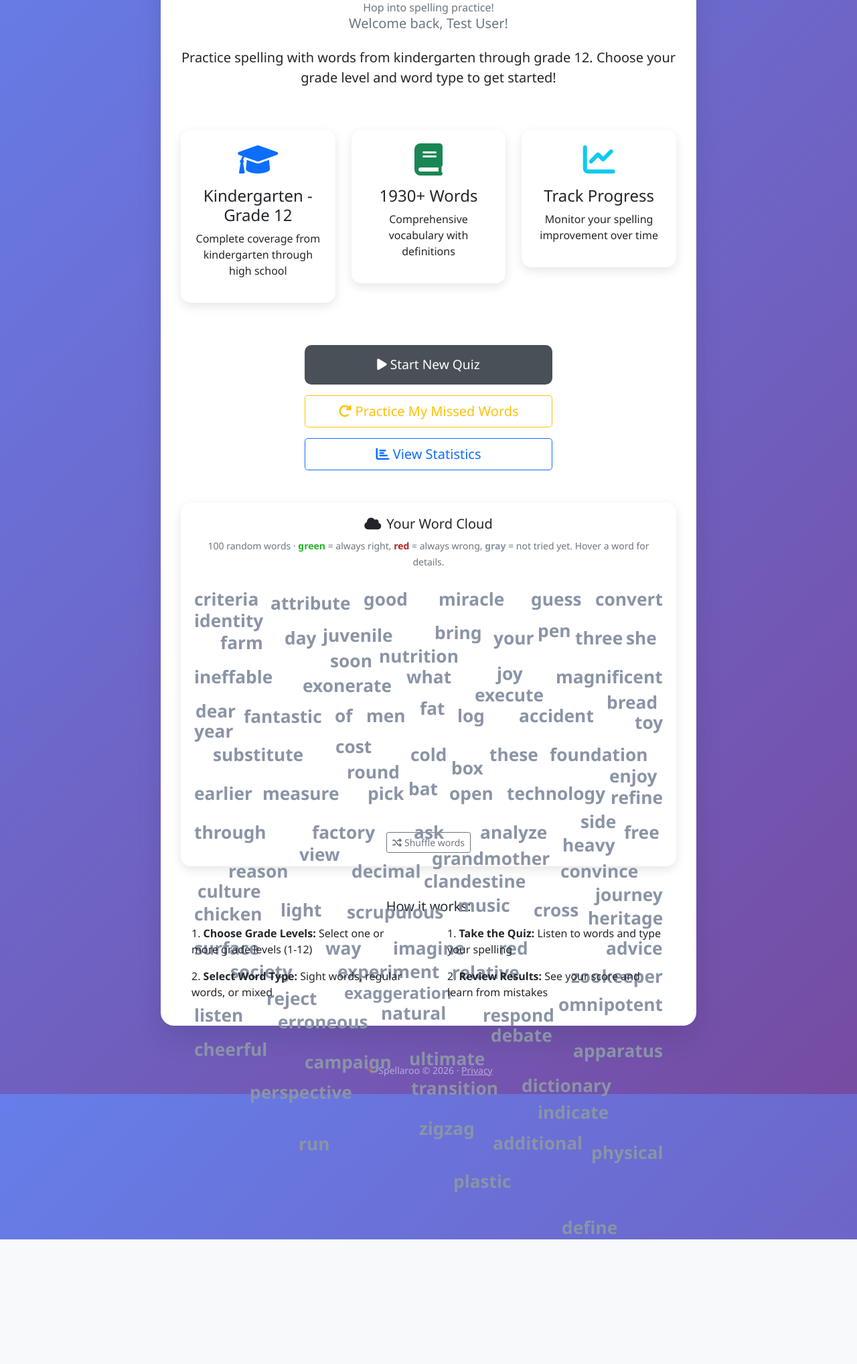
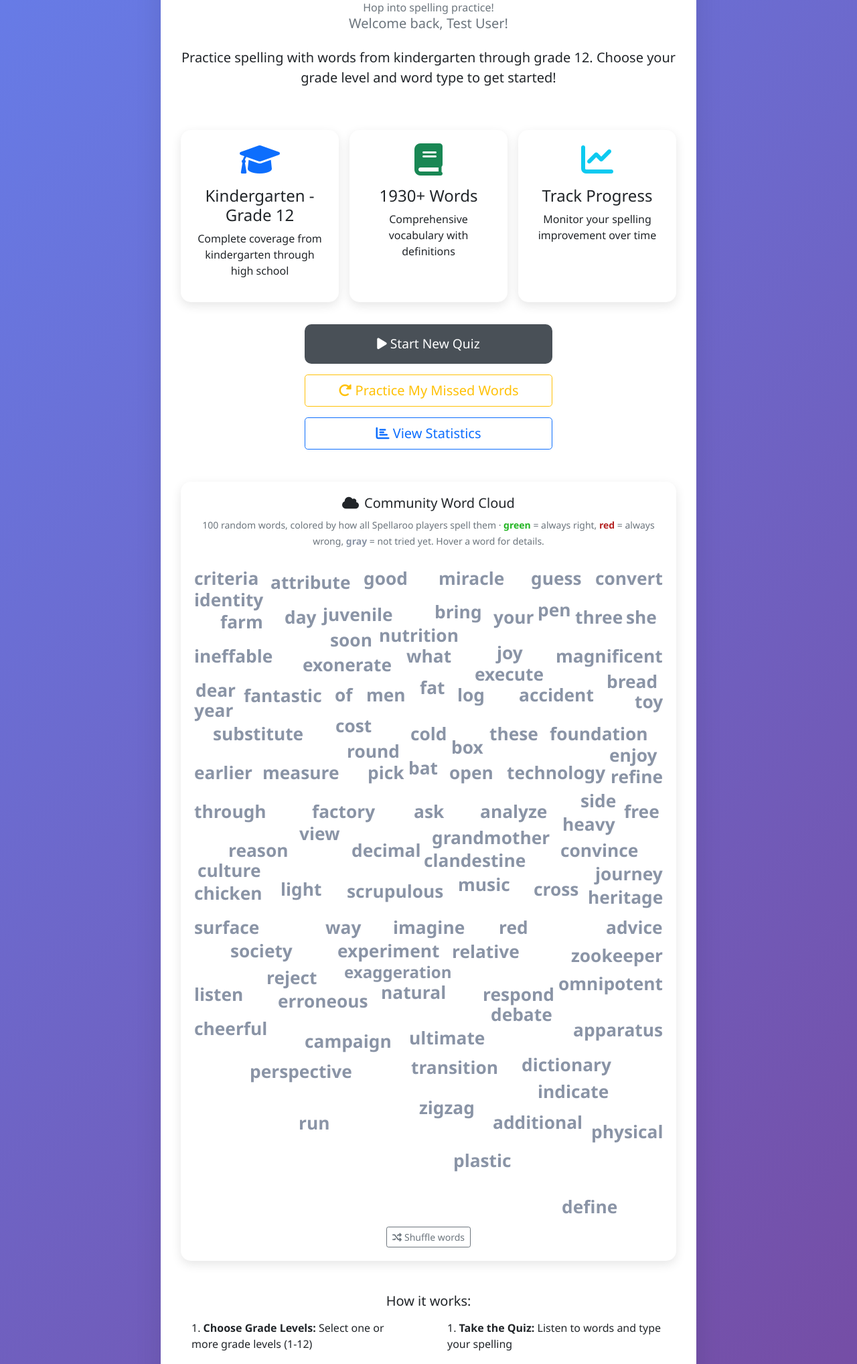
Before and after one commit to hkoren/word_quiz, a Flask app: page / in a window 1280 px wide. Shown: the part 194-2230 px from the top of the page at 67% size. Before the commit the page ends 2044 px from the top, so only its background shows below. Run offline with Flask 3, Linux system fonts and the light colour scheme; a user stored in the database is signed in; data comes from the database, SQL or seed files in the repository; data that the repository does not hold is empty; some libraries are stand-ins or nearby versions.

Commit message:
Home layout fixes + community-wide word cloud
- Equal-height feature tiles (h-100 + align-items-stretch + g-3 gutters)
- Word-cloud host uses min-height so it grows with openTagCloud's packed
  layout instead of letting absolutely-positioned tags overflow the card;
  overflow:hidden as a safety net during the pre-pack measure pass
- Word cloud now aggregates word_stats across ALL users (SUM/GROUP BY)
  instead of only the viewer; relabeled 'Community Word Cloud'

Co-Authored-By: Claude Opus 4.8 <noreply@anthropic.com>

```diff
--- a/static/style.css
+++ b/static/style.css
@@ -15,13 +15,18 @@
     .spell-diff { color: #f7fafc; background: #4a5568; }
 }
 
-/* Word cloud (home page) */
+/* Word cloud (home page).
+   min-height (not height) so the host grows with openTagCloud's packed layout —
+   the cloud root sets its own min-height to the packed height, and a fixed host
+   height would let absolutely-positioned tags overflow the card. overflow:hidden
+   is a safety net during the brief pre-pack measure pass. */
 .word-cloud-host {
-    height: 360px;
+    min-height: 280px;
+    overflow: hidden;
     --otc-hover-color: #495057;
 }
-@media (max-width: 768px) {
-    .word-cloud-host { height: 300px; }
+.word-cloud-host .otc-cloud {
+    width: 100%;
 }
 .word-cloud {
     display: flex;
--- a/templates/index.html
+++ b/templates/index.html
@@ -19,26 +19,26 @@
         Practice spelling with words from kindergarten through grade 12. Choose your grade level and word type to get started!
     </p>
 
-    <div class="row text-center mb-5">
+    <div class="row text-center mb-5 g-3 align-items-stretch">
         <div class="col-md-4">
-            <div class="stats-card">
+            <div class="stats-card h-100 mb-0">
                 <i class="fas fa-graduation-cap fa-3x text-primary mb-3"></i>
                 <h4>Kindergarten - Grade 12</h4>
-                <p>Complete coverage from kindergarten through high school</p>
+                <p class="mb-0">Complete coverage from kindergarten through high school</p>
             </div>
         </div>
         <div class="col-md-4">
-            <div class="stats-card">
+            <div class="stats-card h-100 mb-0">
                 <i class="fas fa-book fa-3x text-success mb-3"></i>
                 <h4>{{ word_count }}+ Words</h4>
-                <p>Comprehensive vocabulary with definitions</p>
+                <p class="mb-0">Comprehensive vocabulary with definitions</p>
             </div>
         </div>
         <div class="col-md-4">
-            <div class="stats-card">
+            <div class="stats-card h-100 mb-0">
                 <i class="fas fa-chart-line fa-3x text-info mb-3"></i>
                 <h4>Track Progress</h4>
-                <p>Monitor your spelling improvement over time</p>
+                <p class="mb-0">Monitor your spelling improvement over time</p>
             </div>
         </div>
     </div>
@@ -55,13 +55,13 @@
         </a>
     </div>
 
-    <!-- Word cloud: 100 random words colored by your spelling accuracy -->
+    <!-- Word cloud: 100 random words colored by community spelling accuracy -->
     {% if word_cloud %}
     <div class="stats-card mt-5">
-        <h5 class="mb-2"><i class="fas fa-cloud me-2"></i>Your Word Cloud</h5>
+        <h5 class="mb-2"><i class="fas fa-cloud me-2"></i>Community Word Cloud</h5>
         <p class="mb-3">
             <small class="text-muted">
-                100 random words &middot;
+                100 random words, colored by how all Spellaroo players spell them &middot;
                 <span style="color:hsl(120,68%,42%);font-weight:bold;">green</span> = always right,
                 <span style="color:hsl(0,68%,42%);font-weight:bold;">red</span> = always wrong,
                 <span style="color:#8a94a6;font-weight:bold;">gray</span> = not tried yet.
--- a/web_quiz.py
+++ b/web_quiz.py
@@ -345,24 +345,23 @@ def record_word_attempt(user_id, word, is_correct):
         ''', (user_id, word))
         conn.commit()
 
-def build_word_cloud(user_id, n=100):
-    """Pick n random words and attach the user's accuracy + a green→red color.
-
-    Returns a list of dicts: {word, correct, incorrect, attempts, ratio, color, size}.
-    Words never attempted get a neutral color; the rest blend from red (always
-    wrong) through amber to green (always right) by accuracy ratio.
+def build_word_cloud(n=100):
+    """Pick n random words and attach site-wide accuracy + a green→red color.
+
+    Aggregates word_stats across ALL users. Words never attempted get a neutral
+    color; the rest blend from red (everyone gets it wrong) through amber to
+    green (everyone gets it right) by accuracy ratio.
     """
     keys = list(word_dictionary.keys())
     sample = random.sample(keys, min(n, len(keys)))
 
-    stats = {}
-    if user_id:
-        with sqlite3.connect(DATABASE) as conn:
-            qmarks = ','.join('?' * len(sample))
-            rows = conn.execute(
-                f'SELECT word, correct, incorrect FROM word_stats WHERE user_id = ? AND word IN ({qmarks})',
-                [user_id] + sample).fetchall()
-        stats = {w: (c, i) for w, c, i in rows}
+    with sqlite3.connect(DATABASE) as conn:
+        qmarks = ','.join('?' * len(sample))
+        rows = conn.execute(
+            f'''SELECT word, SUM(correct), SUM(incorrect) FROM word_stats
+                WHERE word IN ({qmarks}) GROUP BY word''',
+            sample).fetchall()
+    stats = {w: (c or 0, i or 0) for w, c, i in rows}
 
     cloud = []
     for w in sample:
@@ -1039,7 +1038,7 @@ def index():
     return render_template('index.html',
                            user_name=session.get('user_name'),
                            word_count=len(word_dictionary),
-                           word_cloud=build_word_cloud(session['user_id'], 100))
+                           word_cloud=build_word_cloud(100))
 
 @app.route('/privacy')
 def privacy():
```
